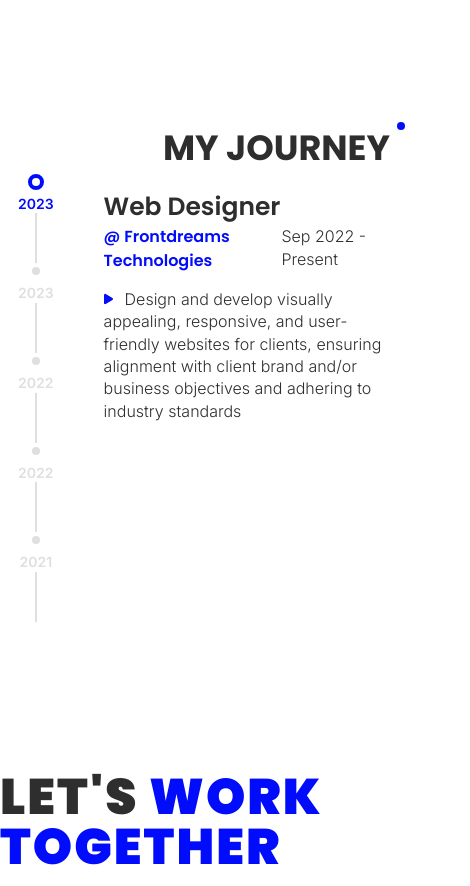
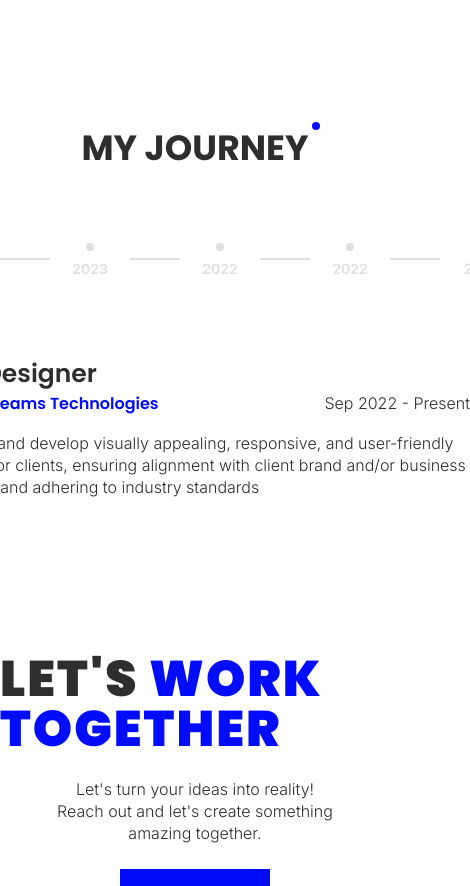
Before and after one commit to hyeonahc/portfolio, a Next.js app: page / in a window 390 px wide. Shown: the part 5860-6746 px from the top of the page, 470 px wide, since content can reach past the window. Built offline with nearby package versions, Linux system fonts and the light colour scheme; a web font is replaced by a local one.

Commit message:
#26 design: Apply responsiveDesign to MyJourneySection

```diff
--- a/components/MyJourneySection/MyJourneySection.styled.js
+++ b/components/MyJourneySection/MyJourneySection.styled.js
@@ -1,4 +1,19 @@
 import styled, { keyframes } from 'styled-components'
+
+export const Row = styled.div`
+  display: flex;
+  flex-direction: row;
+  align-items: center;
+  justify-content: center;
+`
+
+export const Col = styled.div`
+  flex-basis: 80%;
+  @media (max-width: ${props => props.theme.breakpoints.md}) {
+    flex-basis: auto;
+    max-width: 550px;
+  }
+`
 
 export const Title = styled.h2`
   font-family: ${props => props.theme.fontFamily.poppins};
@@ -8,12 +23,20 @@ export const Title = styled.h2`
   text-transform: uppercase;
   line-height: normal;
   position: relative;
+  @media (max-width: ${props => props.theme.breakpoints.md}) {
+    text-align: center;
+    margin-bottom: 1em;
+  }
 `
 
 export const ExperienceWrapper = styled.div`
   display: flex;
   height: 28em;
   gap: 2em;
+  @media (max-width: ${props => props.theme.breakpoints.md}) {
+    height: auto;
+    flex-direction: column;
+  }
 `
 
 export const Tabs = styled.ul`
@@ -33,13 +56,32 @@ export const Tabs = styled.ul`
     border-radius: 10px;
     background: linear-gradient(#000cfb, #4777fc, #81b0f7);
   }
+  @media (max-width: ${props => props.theme.breakpoints.md}) {
+    flex-basis: auto;
+    display: flex;
+    overflow-y: visible;
+    overflow-x: scroll;
+    height: 100px;
+    &::-webkit-scrollbar {
+      height: 8px;
+      width: auto;
+    }
+    &::-webkit-scrollbar-thumb {
+      border-radius: 10px;
+      background: linear-gradient(90deg, #000cfb, #4777fc, #81b0f7);
+    }
+  }
 `
 
 export const Line = styled.div`
   background-color: ${props => props.theme.colors.grey};
+  transition: background-color 0.3s ease-in;
   height: 50px;
-  transition: background-color 0.3s ease-in;
   width: 2px;
+  @media (max-width: ${props => props.theme.breakpoints.md}) {
+    height: 2px;
+    width: 50px;
+  }
 `
 
 export const Indicator = styled.span`
@@ -143,11 +185,17 @@ export const Tab = styled.li`
       transition: background-color 0.2s ease-in;
     }
   }
+  @media (max-width: ${props => props.theme.breakpoints.md}) {
+    flex-direction: row;
+  }
 `
 
 export const Content = styled.div`
   padding-top: 20px;
   flex-basis: 80%;
+  @media (max-width: ${props => props.theme.breakpoints.md}) {
+    flex-basis: auto;
+  }
 `
 
 export const Position = styled.h3`
--- a/components/MyJourneySection/index.js
+++ b/components/MyJourneySection/index.js
@@ -1,10 +1,11 @@
 import { faPlay } from '@fortawesome/free-solid-svg-icons'
 import { FontAwesomeIcon } from '@fortawesome/react-fontawesome'
-import { BulletPoint, Col, Row } from '@styles/globals'
+import { BulletPoint } from '@styles/globals'
 import Link from 'next/link'
 import { useState } from 'react'
 import { MyJourneyData } from './MyJourneyData.js'
 import {
+  Col,
   Content,
   ExperienceList,
   ExperienceWrapper,
@@ -15,6 +16,7 @@ import {
   Organization,
   OrganizationDurationWrapper,
   Position,
+  Row,
   Tab,
   TabButton,
   Tabs,
@@ -57,16 +59,14 @@ const MyJourneySection = () => {
   }
 
   return (
-    <Row
-      id='experience'
-      flexDirection='row'
-      justifyContent='center'>
-      <Col flexBasis='80%'>
+    <Row>
+      <Col>
         <Title>
           my journey
           <BulletPoint
             top='1px'
             right='-15px'
+            mdRight='150px'
           />
         </Title>
         <ExperienceWrapper>
--- a/styles/globals.js
+++ b/styles/globals.js
@@ -85,6 +85,9 @@ export const BulletPoint = styled.span`
   top: ${props => props.top};
   left: ${props => props.left};
   right: ${props => props.right};
+  @media (max-width: ${props => props.theme.breakpoints.md}) {
+    right: ${props => props.mdRight};
+  }
 `
 
 export default GlobalStyle
```
